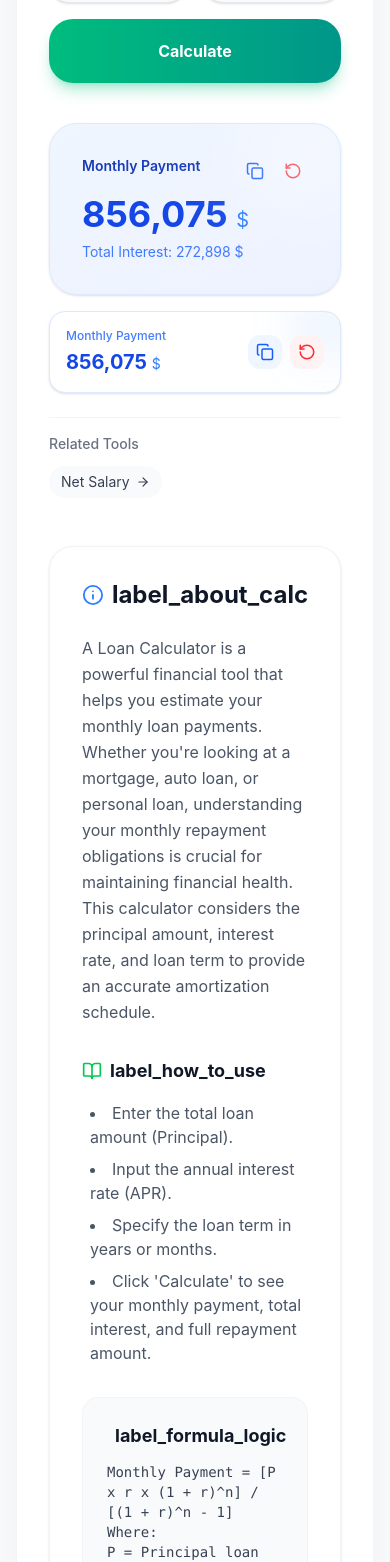
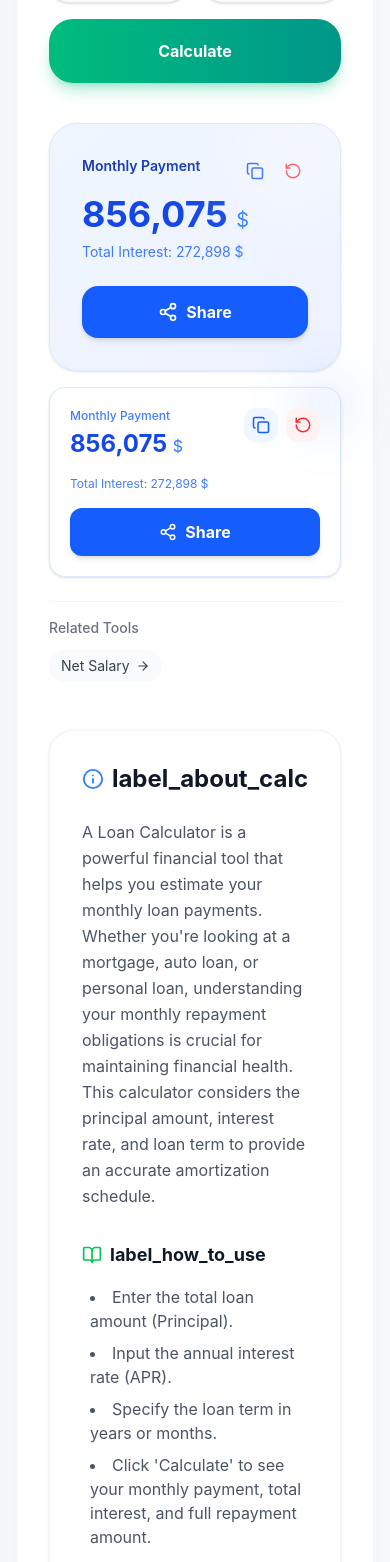
Before and after one commit to answerll121/all-calculators, a React (Vite) app: page /finance in a window 390 px wide. Shown: the part 3789-5351 px from the top of the page. Built offline with nearby package versions, Linux system fonts and the light colour scheme; no server answers.

Commit message:
UX, SEO, Share api, and PWA fixes

```diff
--- a/index.html
+++ b/index.html
@@ -4,7 +4,9 @@
 <head>
   <meta charset="UTF-8" />
   <link rel="icon" type="image/svg+xml" href="/favicon.svg" />
+  <link rel="apple-touch-icon" href="/icon.png.png" sizes="192x192" />
   <meta name="viewport" content="width=device-width, initial-scale=1.0" />
+  <meta name="theme-color" content="#3B82F6" />
   <meta name="google-site-verification" content="vtGIIANhVjQbTj9NHDTehpvFXwL2KvysQlag1ZuKePw" />
   <meta name="naver-site-verification" content="1fddf3bc1acfbf6e9f63a0673ea17d9a1a8c5f61" />
   <link rel="preconnect" href="https://fonts.googleapis.com">
--- a/src/components/common/CalculatorInfo.jsx
+++ b/src/components/common/CalculatorInfo.jsx
@@ -6,11 +6,30 @@ import SEO from './SEO';
 const CalculatorInfo = ({ id, title }) => {
     const { t } = useTranslation();
 
-    // Fetch data from i18n
+    // Fetch data from i18n with SEO rich fallbacks
     const description = t(`info.${id}.description`, { defaultValue: '' });
-    const howTo = t(`info.${id}.howTo`, { returnObjects: true, defaultValue: [] });
+    const fallbackDesc = description || t('fallback_desc', { title, defaultValue: `이 ${title}는 언제 어디서나 바로 사용할 수 있는 100% 무료 온라인 계산기입니다. 복잡한 계산을 쉽고 빠르게 처리하여 여러분의 시간을 절약해 줍니다.` });
+
+    const rawHowTo = t(`info.${id}.howTo`, { returnObjects: true, defaultValue: [] });
+    const howTo = (rawHowTo && rawHowTo.length > 0) ? rawHowTo : [
+        t('fallback_howto_1', { defaultValue: "원하는 값을 양식에 맞게 정확히 설정하거나 입력해 주세요." }),
+        t('fallback_howto_2', { defaultValue: "하단의 '계산하기' 버튼을 누르면 즉시 결과를 확인할 수 있습니다." }),
+        t('fallback_howto_3', { defaultValue: "결과 화면에서 '공유하기' 기능을 통해 친구나 웹사이트로 쉽게 복사하고 전달하세요." })
+    ];
+
     const formula = t(`info.${id}.formula`, { defaultValue: '' });
-    const faqs = t(`info.${id}.faq`, { returnObjects: true, defaultValue: [] });
+
+    const rawFaqs = t(`info.${id}.faq`, { returnObjects: true, defaultValue: [] });
+    const faqs = (rawFaqs && rawFaqs.length > 0) ? rawFaqs : [
+        {
+            q: t('fallback_faq_1_q', { title, defaultValue: `이 ${title}는 무료로 사용할 수 있나요?` }),
+            a: t('fallback_faq_1_a', { defaultValue: "네, 저희 사이트에서 제공하는 모든 기능은 회원가입이나 로그인 없이 100% 무료로 이용하실 수 있습니다." })
+        },
+        {
+            q: t('fallback_faq_2_q', { defaultValue: "입력한 방문자 개인정보 및 계산 데이터는 안전한가요?" }),
+            a: t('fallback_faq_2_a', { defaultValue: "사이트에 입력된 모든 데이터는 서버에 저장되지 않고 사용자 브라우저 내에서만 처리되므로 매우 안전합니다." })
+        }
+    ];
 
     // Accordion State
     const [openIndex, setOpenIndex] = useState(null);
@@ -33,10 +52,8 @@ const CalculatorInfo = ({ id, title }) => {
         })) : []
     };
 
-    if (!description && !formula && (!faqs || faqs.length === 0)) return null;
-
     return (
-        <div className="mt-12 space-y-8 animate-fade-in">
+        <article className="mt-12 space-y-8 animate-fade-in">
             {/* Inject Schema Only */}
             {faqs.length > 0 && <SEO schema={faqSchema} schemaOnly={true} />}
 
@@ -47,11 +64,9 @@ const CalculatorInfo = ({ id, title }) => {
                 </h2>
 
                 {/* Description */}
-                {description && (
-                    <div className="mb-8 text-gray-600 dark:text-gray-300 leading-relaxed">
-                        {description}
-                    </div>
-                )}
+                <div className="mb-8 text-gray-600 dark:text-gray-300 leading-relaxed">
+                    {fallbackDesc}
+                </div>
 
                 {/* How to Use */}
                 {howTo.length > 0 && (
@@ -114,7 +129,7 @@ const CalculatorInfo = ({ id, title }) => {
                     </div>
                 )}
             </div>
-        </div>
+        </article>
     );
 };
 
--- a/src/components/common/CalculatorTitle.jsx
+++ b/src/components/common/CalculatorTitle.jsx
@@ -1,12 +1,19 @@
 import React from 'react';
 import { Star } from 'lucide-react';
 import { useFavorites } from '../../context/FavoritesContext';
+import { useTranslation } from 'react-i18next';
+import SEO from './SEO';
 
 const CalculatorTitle = ({ title, id }) => {
     const { toggleFavorite, isFavorite } = useFavorites();
+    const { t } = useTranslation();
+
+    const description = t(`info.${id}.description`, { defaultValue: '' });
+    const fallbackDesc = description || t('fallback_desc', { title, defaultValue: `이 ${title}는 복잡한 계산을 쉽고 빠르게 해결할 수 있도록 도와주는 무료 도구입니다.` });
 
     return (
         <div className="flex justify-between items-center mb-4">
+            <SEO title={title} description={fallbackDesc} />
             <h3 className="text-lg font-bold text-gray-900 dark:text-white">{title}</h3>
             <button
                 onClick={() => toggleFavorite(id)}
--- a/src/components/common/ResultCard.jsx
+++ b/src/components/common/ResultCard.jsx
@@ -1,18 +1,40 @@
 import React, { useState } from 'react';
 import { useTranslation } from 'react-i18next';
-import { Copy, RotateCcw, Info, Check, ArrowRight } from 'lucide-react';
+import { Copy, RotateCcw, Info, Check, ArrowRight, Share2 } from 'lucide-react';
 import { Link } from 'react-router-dom';
 
 const ResultCard = ({ title, value, unit, subText, onReset, relatedLinks = [], tooltip }) => {
     const { t } = useTranslation();
     const [copied, setCopied] = useState(false);
     const [showTooltip, setShowTooltip] = useState(false);
+    const [shareToast, setShareToast] = useState(false);
 
     const handleCopy = () => {
         if (!value) return;
         navigator.clipboard.writeText(value.toString().replace(/,/g, ''));
         setCopied(true);
         setTimeout(() => setCopied(false), 2000);
+    };
+
+    const handleShare = async () => {
+        const shareData = {
+            title: title || '계산 결과',
+            text: `${title || '계산 결과'}: ${value} ${unit || ''}\n자세한 결과는 모든 계산기에서 확인하세요!`,
+            url: window.location.href,
+        };
+
+        if (navigator.share && /mobile|android|iphone|ipad/i.test(navigator.userAgent.toLowerCase())) {
+            try {
+                await navigator.share(shareData);
+            } catch (err) {
+                console.log('Error sharing:', err);
+            }
+        } else {
+            // Fallback to clipboard
+            navigator.clipboard.writeText(`${shareData.text}\n${shareData.url}`);
+            setShareToast(true);
+            setTimeout(() => setShareToast(false), 3000);
+        }
     };
 
     return (
@@ -64,30 +86,62 @@ const ResultCard = ({ title, value, unit, subText, onReset, relatedLinks = [], t
                 </div>
                 {subText && <p className="mt-2 text-sm text-blue-600/80 dark:text-blue-300/80">{subText}</p>}
 
+                <div className="mt-6">
+                    <button
+                        onClick={handleShare}
+                        className="w-full flex justify-center items-center gap-2 py-3.5 bg-blue-600 hover:bg-blue-700 dark:bg-blue-600 dark:hover:bg-blue-500 text-white font-bold rounded-2xl shadow-md transition-all hover:-translate-y-0.5"
+                    >
+                        <Share2 size={20} />
+                        {t('action_share', '결과 공유하기')}
+                    </button>
+                </div>
+
                 {copied && (
                     <div className="absolute top-4 right-16 bg-black/75 text-white text-xs px-2 py-1 rounded fade-in">
                         Copied!
                     </div>
                 )}
+                {shareToast && (
+                    <div className="absolute left-1/2 -translate-x-1/2 bottom-4 bg-gray-800 text-white text-sm px-4 py-2 rounded-full fade-in z-50 whitespace-nowrap shadow-lg">
+                        결과와 링크가 클립보드에 복사되었습니다!
+                    </div>
+                )}
             </div>
 
             {/* Mobile View (Result Only - Unfixed) */}
-            <div className="mt-4 bg-white dark:bg-gray-900 border border-blue-100 dark:border-gray-700 rounded-2xl p-4 md:hidden shadow-sm flex justify-between items-center relative overflow-hidden">
+            <div className="mt-4 bg-white dark:bg-gray-900 border border-blue-100 dark:border-gray-700 rounded-2xl p-5 md:hidden shadow-sm relative overflow-visible">
                 <div className="absolute top-0 right-0 -mr-4 -mt-4 w-16 h-16 bg-blue-500/10 dark:bg-blue-400/5 rounded-full blur-xl pointer-events-none"></div>
+                <div className="flex justify-between items-start mb-4">
                     <div className="max-w-[70%] overflow-x-auto whitespace-nowrap scrollbar-hide">
                         <span className="text-xs text-blue-600/80 dark:text-gray-400 block font-medium mb-1">{title || t('result')}</span>
-                    <span className="text-xl sm:text-2xl font-bold text-blue-700 dark:text-blue-400">{value} <span className="text-sm font-normal text-blue-500">{unit}</span></span>
+                        <span className="text-2xl font-bold text-blue-700 dark:text-blue-400">{value} <span className="text-base font-normal text-blue-500">{unit}</span></span>
                     </div>
                     <div className="flex gap-2 relative z-10">
-                    <button onClick={handleCopy} className="p-2 bg-blue-50 hover:bg-blue-100 dark:bg-gray-800 dark:hover:bg-gray-700 rounded-xl transition-colors">
+                        <button onClick={handleCopy} className="p-2 bg-blue-50 hover:bg-blue-100 dark:bg-gray-800 dark:hover:bg-gray-700 rounded-xl transition-colors" title={t('copy')}>
                             {copied ? <Check size={18} className="text-green-500" /> : <Copy size={18} className="text-blue-600 dark:text-blue-400" />}
                         </button>
                         {onReset && (
-                        <button onClick={onReset} className="p-2 bg-red-50 hover:bg-red-100 dark:bg-red-900/20 dark:hover:bg-red-900/40 rounded-xl text-red-500 transition-colors">
+                            <button onClick={onReset} className="p-2 bg-red-50 hover:bg-red-100 dark:bg-red-900/20 dark:hover:bg-red-900/40 rounded-xl text-red-500 transition-colors" title={t('reset')}>
                                 <RotateCcw size={18} />
                             </button>
                         )}
                     </div>
+                </div>
+                {subText && <p className="text-xs text-blue-600/80 dark:text-blue-300/80 mb-4">{subText}</p>}
+
+                <button
+                    onClick={handleShare}
+                    className="w-full flex justify-center items-center gap-2 py-3 bg-blue-600 hover:bg-blue-700 dark:bg-blue-600 text-white font-bold rounded-xl shadow-md transition-all active:scale-[0.98]"
+                >
+                    <Share2 size={18} />
+                    {t('action_share', '결과 공유하기')}
+                </button>
+
+                {shareToast && (
+                    <div className="absolute left-1/2 -translate-x-1/2 -bottom-12 bg-gray-800 text-white text-[11px] px-3 py-1.5 rounded-full fade-in z-50 whitespace-nowrap shadow-lg">
+                        결과와 링크가 복사되었습니다!
+                    </div>
+                )}
             </div>
 
             {/* Related Calculators */}
--- a/src/components/common/SEO.jsx
+++ b/src/components/common/SEO.jsx
@@ -20,10 +20,10 @@ const SEO = ({
     const siteUrl = 'https://all-calculators-seven.vercel.app'; // Replace with actual domain when deployed
     const canonicalUrl = `${siteUrl}${location.pathname}`;
 
-    const appTitle = t('app_title');
-    const pageTitle = fullTitle ? title : `${title} - ${appTitle}`;
-    const metaDescription = description || t('msg_financial_disclaimer'); // Fallback description
-    const metaImage = image || `${siteUrl}/default-og-image.png`; // Default OG image
+    const appTitle = t('app_title', { defaultValue: '모든 계산기' });
+    const pageTitle = fullTitle ? title : `${title} | ${appTitle}`;
+    const metaDescription = description || t('fallback_desc', { title: title || '모든 계산기', defaultValue: `${title || '모든 계산기'}는 쉽고 빠르게 처리해 주는 무료 계산기입니다.` });
+    const metaImage = image || `${siteUrl}/icon.png.png`; // Default OG image
 
     // Dynamic JSON-LD Schema
     const structuredData = schema ? JSON.stringify(schema) : null;
--- a/src/index.css
+++ b/src/index.css
@@ -28,6 +28,11 @@
   --accent-math: #F59E0B;
 }
 
+html,
+body {
+  scroll-behavior: smooth;
+}
+
 body {
   font-family: 'Inter', sans-serif;
   background-color: var(--bg-primary);
@@ -51,3 +56,16 @@ body {
   --text-secondary: #94a3b8;
   --shadow-soft: 0 10px 40px -10px rgba(0, 0, 0, 0.3);
 }
+
+/* Hide scrollbar for Chrome, Safari and Opera */
+.no-scrollbar::-webkit-scrollbar {
+  display: none;
+}
+
+/* Hide scrollbar for IE, Edge and Firefox */
+.no-scrollbar {
+  -ms-overflow-style: none;
+  /* IE and Edge */
+  scrollbar-width: none;
+  /* Firefox */
+}
--- a/vite.config.js
+++ b/vite.config.js
@@ -9,7 +9,7 @@ export default defineConfig({
     tailwindcss(),
     VitePWA({
       registerType: 'autoUpdate',
-      includeAssets: ['favicon.ico', 'apple-touch-icon.png', 'mask-icon.svg', 'icon.png'],
+      includeAssets: ['favicon.svg', 'apple-touch-icon.png', 'mask-icon.svg', 'icon.png.png'],
       workbox: {
         navigateFallbackDenylist: [/^\/sitemap\.xml$/, /^\/robots\.txt$/]
       },
@@ -22,17 +22,17 @@ export default defineConfig({
         display: 'standalone',
         icons: [
           {
-            src: 'icon.png', // Fallback
+            src: 'icon.png.png', // Fallback
             sizes: '192x192',
             type: 'image/png'
           },
           {
-            src: 'icon.png', // Fallback for 512
+            src: 'icon.png.png', // Fallback for 512
             sizes: '512x512',
             type: 'image/png'
           },
           {
-            src: 'icon.png',
+            src: 'icon.png.png',
             sizes: '512x512',
             type: 'image/png',
             purpose: 'any maskable'
```
Also changed, not shown: src/pages/Home.jsx (+54 -77 lines). Lines whose indentation alone changed are shown as unchanged.
